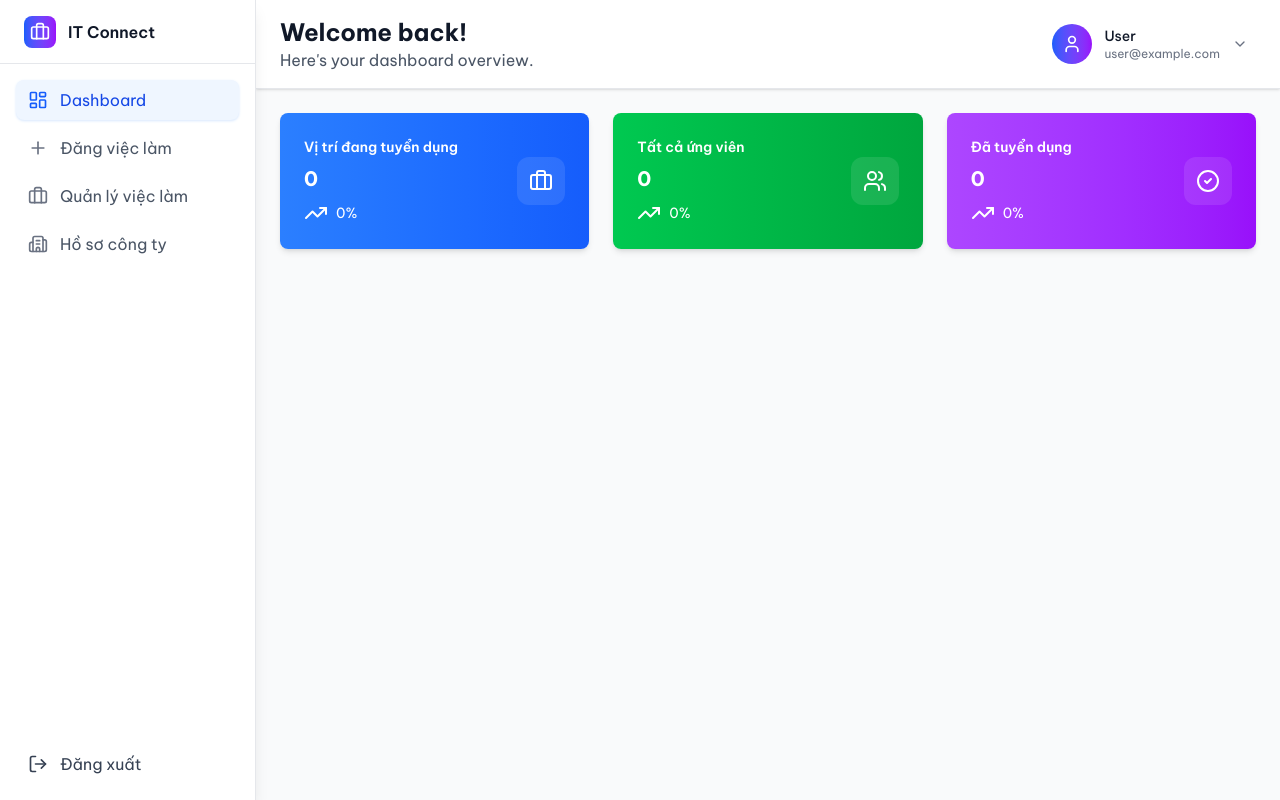
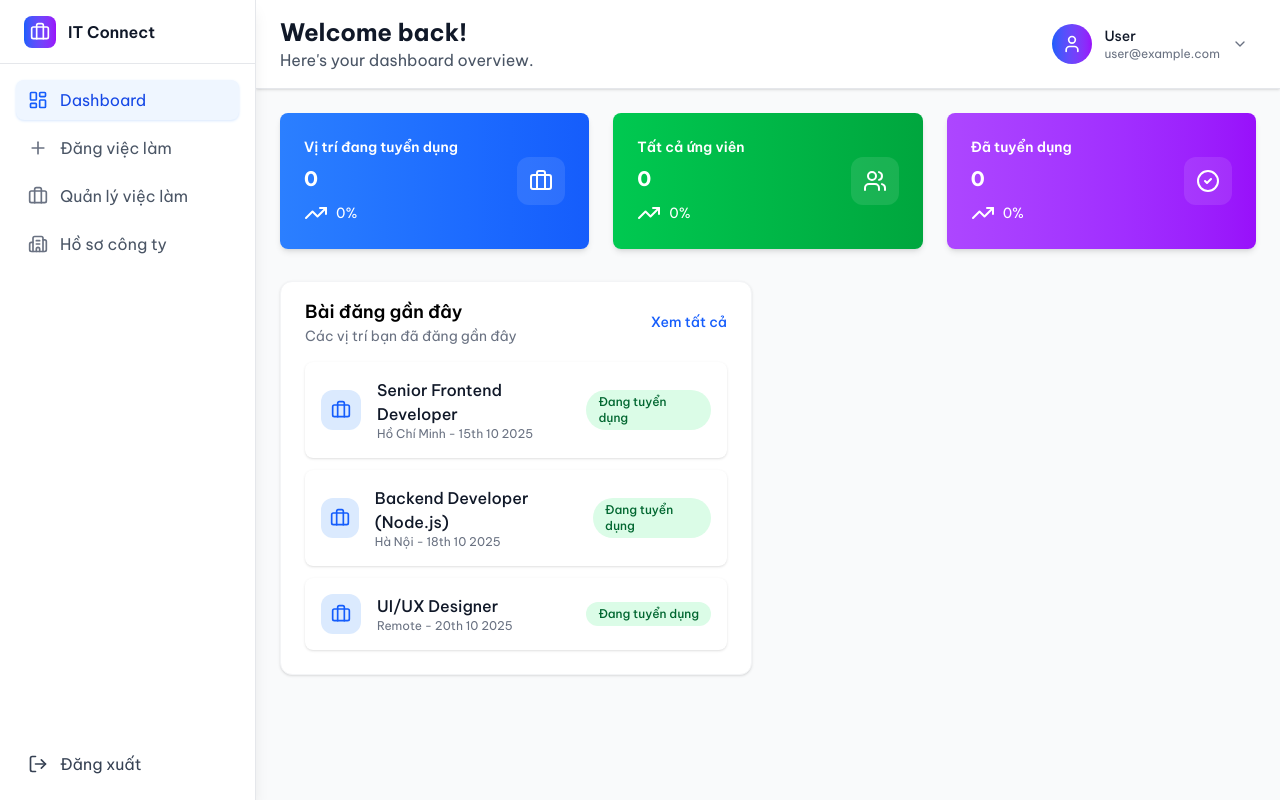
Before and after one commit to mdt3001/it-connect-fe, a React (Vite) app: page /employer-dashboard in a window 1280 px wide. Built offline with nearby package versions, Linux system fonts and the light colour scheme.

Commit message:
feat(JobDashboardCard component): completed

```diff
--- a/src/components/EmployerComponents/EmployerDashboard/Card.jsx
+++ b/src/components/EmployerComponents/EmployerDashboard/Card.jsx
@@ -1,11 +1,21 @@
 import React from "react";
 
-const Card = ({ className, children }) => {
+const Card = ({ title, subtitle, headerAction, className, children }) => {
   return (
     <div
       className={`bg-white rounded-xl border border-gray-100 shadow-sm hover:shadow-md ${className}`}
     >
-      <div className={"p-6"}>{children}</div>
+      {(title || headerAction) && (
+        <div className="flex items-center justify-between px-6 py-4">
+          <div>
+            {title && <h3 className="text-lg font-semibold">{title}</h3>}
+            {subtitle && <p className="text-sm text-gray-500">{subtitle}</p>}
+          </div>
+          {headerAction}
+        </div>
+      )}
+
+      <div className={title ? "px-6 pb-6" : "p-6"}>{children}</div>
     </div>
   );
 };
--- /dev/null
+++ b/src/components/EmployerComponents/EmployerDashboard/JobDashboardCard.jsx
@@ -0,0 +1,36 @@
+import { Briefcase } from "lucide-react";
+import moment from "moment";
+
+import React from "react";
+
+const JobDashboardCard = ({ job }) => {
+  return (
+    <div className="flex items-center justify-between p-4 bg-white rounded-lg shadow-sm hover:shadow-md">
+      <div className="flex items-center space-x-4">
+        <div className="h-10 w-10 bg-blue-100 rounded-xl flex items-center justify-center">
+          <Briefcase className="h-5 w-5 text-blue-600" />
+        </div>
+        <div>
+          <h4 className="font-medium text-gray-900">{job.title}</h4>
+          <p className="text-xs text-gray-500">
+            {job.location} - {moment(job.createdAt).format("Do MM YYYY")}
+          </p>
+        </div>
+      </div>
+
+      <div className="flex items-center space-x-3">
+        <span
+          className={`px-3 py-1 text-xs font-medium rounded-full ${
+            !job.isClosed
+              ? "bg-green-100 text-green-800"
+              : "bg-gray-100 text-gray-600"
+          }`}
+        >
+          {!job.isClosed ? "Đang tuyển dụng" : "Đã đóng"}
+        </span>
+      </div>
+    </div>
+  );
+};
+
+export default JobDashboardCard;
--- a/src/pages/Employer/EmployerDashboard.jsx
+++ b/src/pages/Employer/EmployerDashboard.jsx
@@ -14,7 +14,52 @@ import axiosInstance from "../../utils/axiosInstance";
 import { API_PATHS } from "../../utils/apiPaths";
 import DashboardLayout from "../../components/layout/DashboardLayout";
 import LoadingSpinner from "../../components/LoadingSpinner";
+import Card from "../../components/EmployerComponents/EmployerDashboard/Card";
 import StatCard from "../../components/EmployerComponents/EmployerDashboard/StatCard";
+import JobDashboardCard from "../../components/EmployerComponents/EmployerDashboard/JobDashboardCard";
+const fakeDashboardData = {
+  counts: {
+    activeJobs: 12,
+    totalApplications: 145,
+    totalHired: 8,
+    trends: {
+      activeJobs: 15,
+      totalApplications: 23,
+      totalHired: 10,
+    },
+  },
+  data: {
+    recentJobs: [
+      {
+        jobId: "1",
+        title: "Senior Frontend Developer",
+        location: "Hồ Chí Minh",
+        salary: "25-35 triệu",
+        applications: 24,
+        createdAt: "2025-10-15T10:30:00Z",
+        status: "active",
+      },
+      {
+        jobId: "2",
+        title: "Backend Developer (Node.js)",
+        location: "Hà Nội",
+        salary: "20-30 triệu",
+        applications: 18,
+        createdAt: "2025-10-18T14:20:00Z",
+        status: "active",
+      },
+      {
+        jobId: "3",
+        title: "UI/UX Designer",
+        location: "Remote",
+        salary: "15-25 triệu",
+        applications: 12,
+        createdAt: "2025-10-20T09:15:00Z",
+        status: "closed",
+      },
+    ],
+  },
+};
 
 const EmployerDashboard = () => {
   const navigate = useNavigate();
@@ -62,7 +107,9 @@ const EmployerDashboard = () => {
               value={dashboardData?.counts?.totalApplications || 0}
               icon={Users}
               trend={true}
-              trendValue={`${dashboardData?.counts?.trends?.totalApplications || 0}%`}
+              trendValue={`${
+                dashboardData?.counts?.trends?.totalApplications || 0
+              }%`}
               color="green"
             />
 
@@ -75,6 +122,35 @@ const EmployerDashboard = () => {
               color="purple"
             />
           </div>
+
+          {/* Recent Activity */}
+          <div className="grid grid-cols-1 lg:grid-cols-2 gap-8">
+            <Card
+              title="Bài đăng gần đây"
+              subtitle="Các vị trí bạn đã đăng gần đây"
+              headerAction={
+                <button
+                  className="text-sm text-blue-600 hover:text-blue-700 font-medium"
+                  onClick={() => navigate("/manage-jobs")}
+                >
+                  Xem tất cả
+                </button>
+              }
+            >
+              <div className="space-y-3">
+                {fakeDashboardData?.data?.recentJobs
+                  ?.slice(0, 3)
+                  .map((job, index) => (
+                    <JobDashboardCard key={index} job={job} />
+                  ))}
+                {fakeDashboardData?.data?.recentJobs?.length === 0 && (
+                  <p className="text-gray-500">
+                    Không có vị trí nào được đăng gần đây.
+                  </p>
+                )}
+              </div>
+            </Card>
+          </div>
         </div>
       )}
     </DashboardLayout>
```
